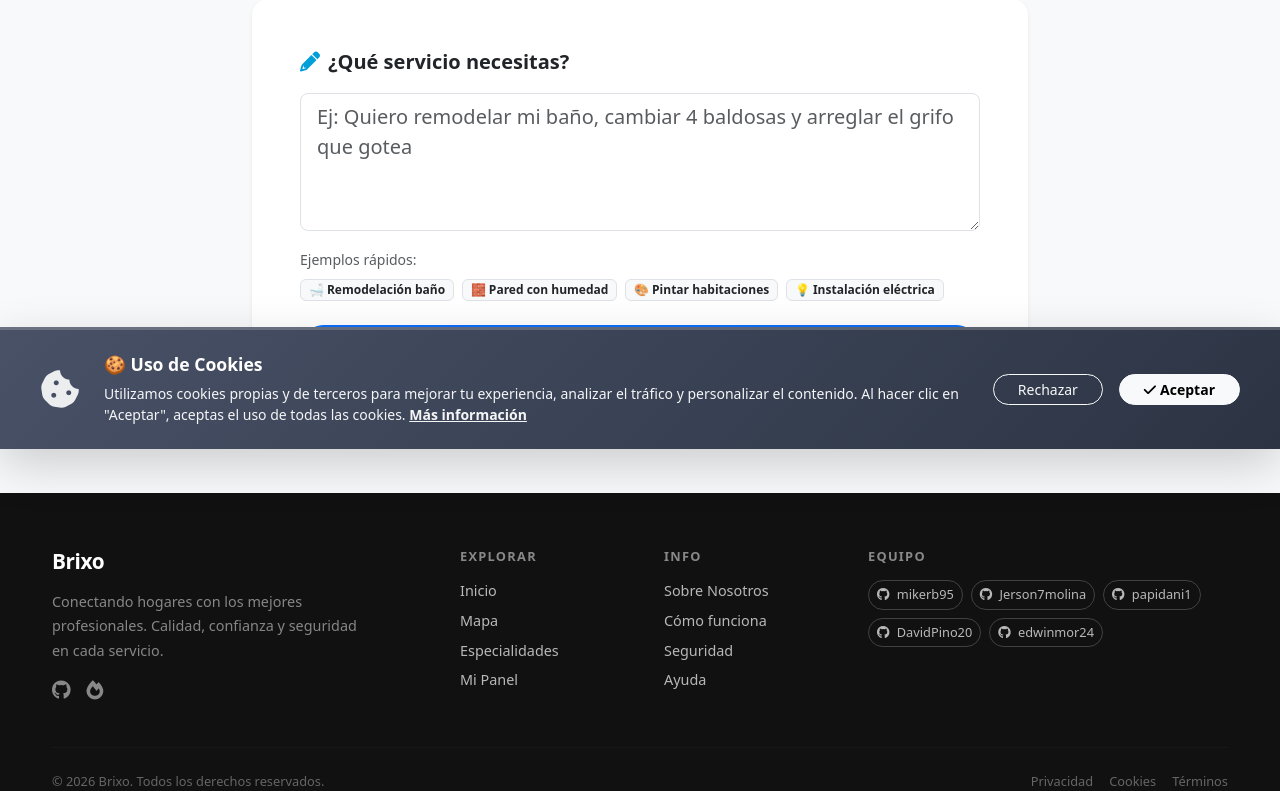
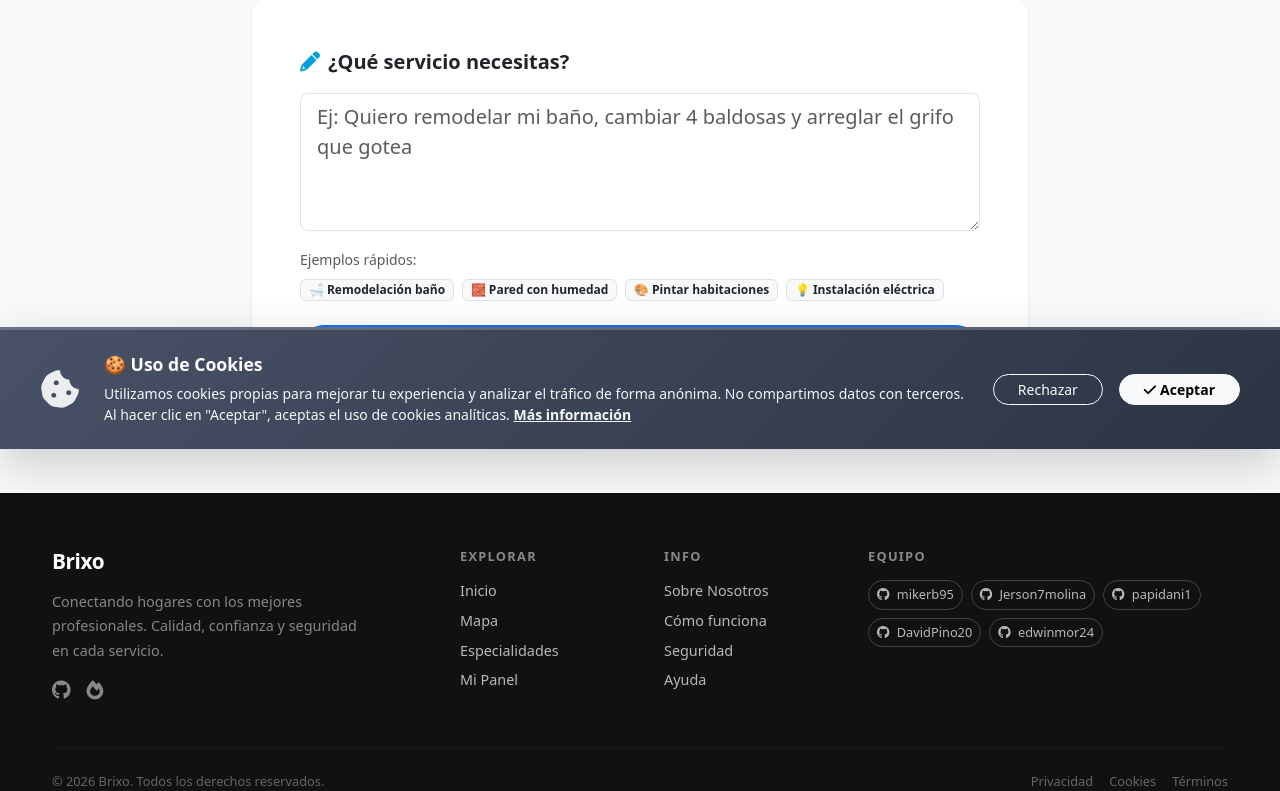
Before and after one commit to mikerb95/BrixoCI4, a CodeIgniter 4 app: the page made by app/Views/cotizador.php in a window 1280 px wide. Shown: the part 351-1142 px from the top of the page. Run offline with PHP 8.4 and a stand-in for CodeIgniter, Linux system fonts and the light colour scheme; the template is opened without the code that fills it, so the values that code supplies are empty; some libraries are stand-ins or nearby versions.

Commit message:
feat: update cookie consent text to clarify use of first-party cookies and anonymized traffic analysis

```diff
--- a/app/Views/partials/cookie_consent.php
+++ b/app/Views/partials/cookie_consent.php
@@ -7,8 +7,9 @@
         <div class="cookie-text">
             <h5 class="fw-bold mb-2">🍪 Uso de Cookies</h5>
             <p class="mb-0 small">
-                Utilizamos cookies propias y de terceros para mejorar tu experiencia, analizar el tráfico y personalizar el contenido.
-                Al hacer clic en "Aceptar", aceptas el uso de todas las cookies.
+                Utilizamos cookies propias para mejorar tu experiencia y analizar el tráfico de forma anónima.
+                No compartimos datos con terceros.
+                Al hacer clic en "Aceptar", aceptas el uso de cookies analíticas.
                 <a href="/politica-cookies" class="text-white text-decoration-underline">Más información</a>
             </p>
         </div>
```
